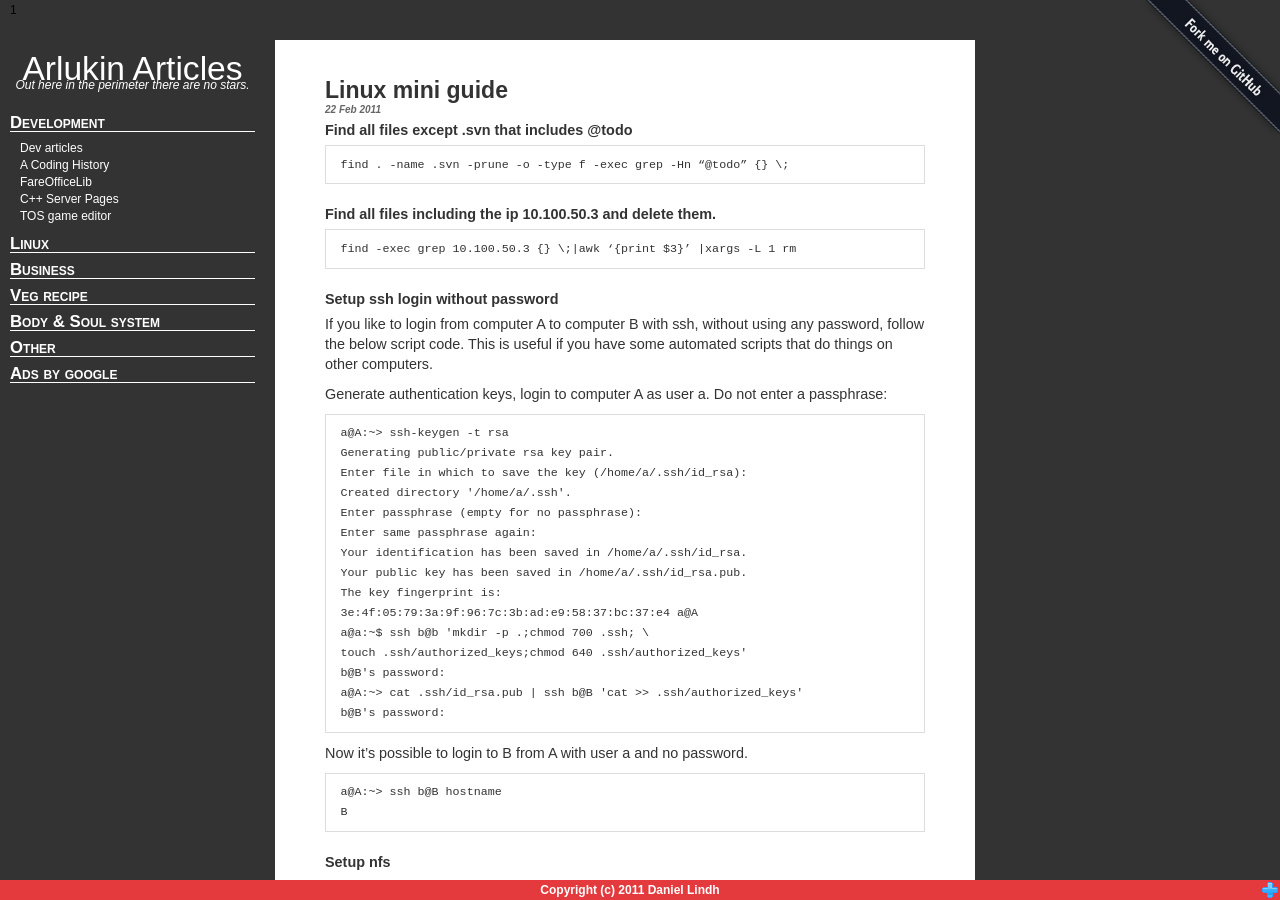
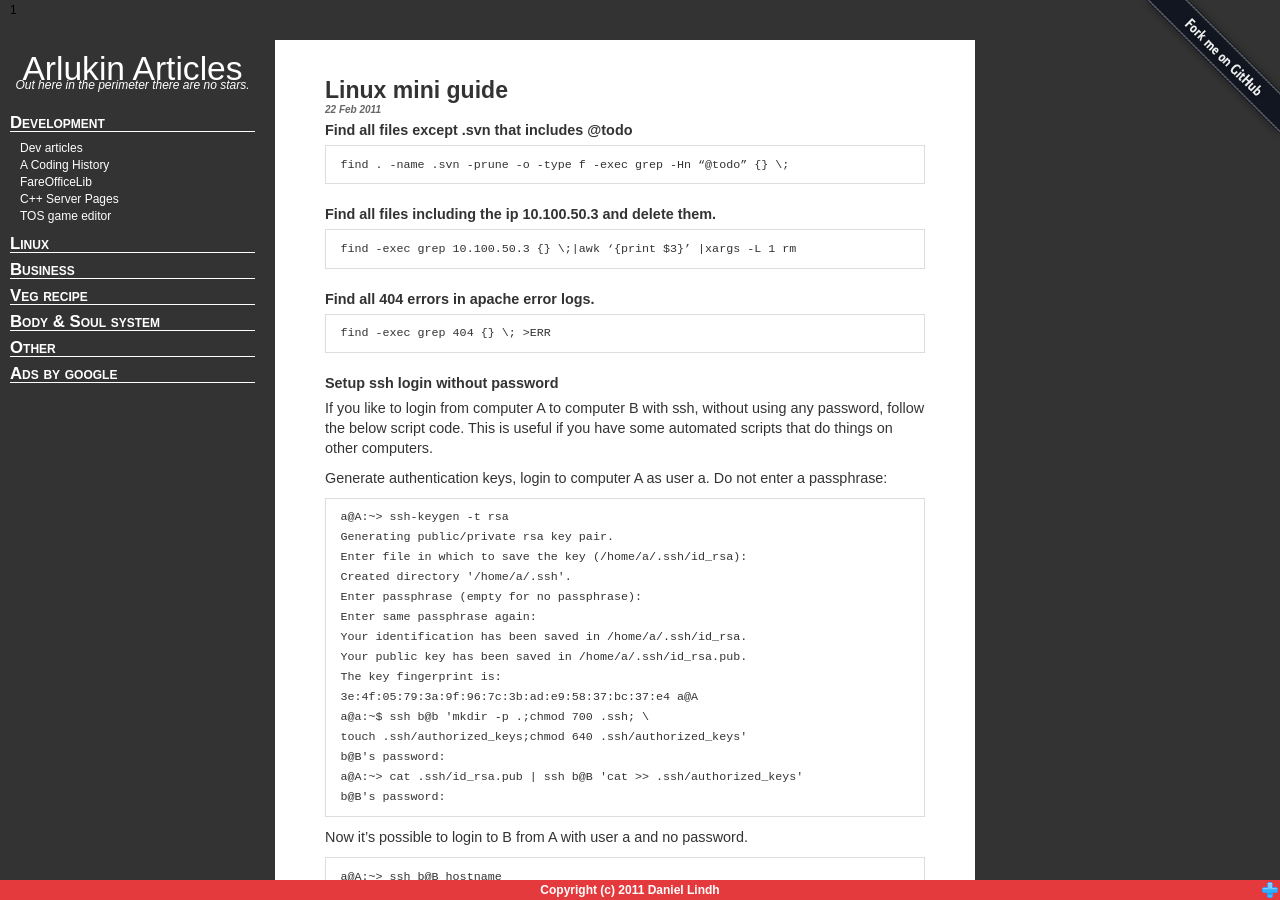
Before and after one commit to arlukin/arlukin.github.io, a Jekyll site: the page built from posts/linux/_posts/2011-02-22-linux-mini-guide.md, in a window 1280 px wide and 900 px high. Built offline with Jekyll 4.4.1, drawn with Linux system fonts in a browser that asks for light colours; Markdown is read by kramdown in place of the engine named in the settings; comment, search, counter and statistics services are not loaded.

Commit message:
Update posts/linux/_posts/2011-02-22-linux-mini-guide.md

```diff
--- a/posts/linux/_posts/2011-02-22-linux-mini-guide.md
+++ b/posts/linux/_posts/2011-02-22-linux-mini-guide.md
@@ -10,6 +10,10 @@ title: Linux mini guide
 ### Find all files including the ip 10.100.50.3 and delete them.
 
     find -exec grep 10.100.50.3 {} \;|awk ‘{print $3}’ |xargs -L 1 rm
+
+### Find all 404 errors in apache error logs.
+
+    find -exec grep 404 {} \; >ERR
 
 ### Setup ssh login without password
 
```
